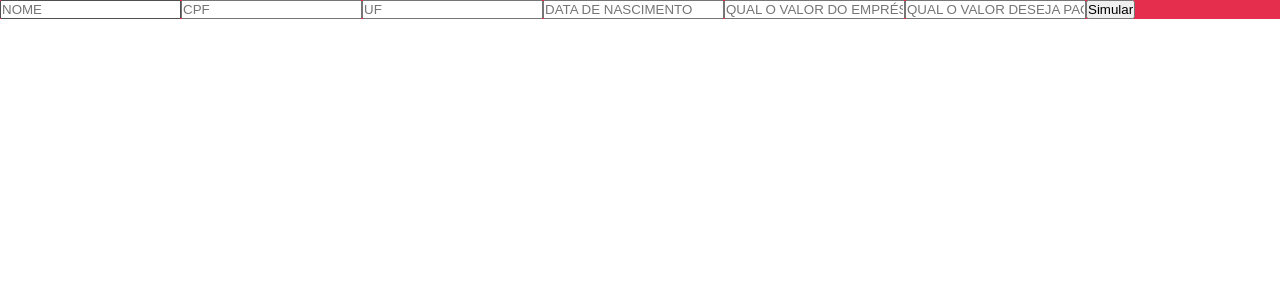
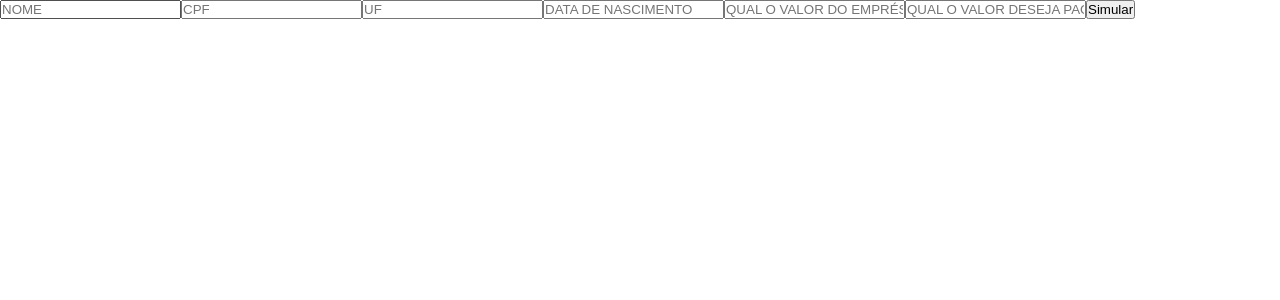
Before and after one commit to brunobastosfer/challenger-letalk, a React (Create React App) app in the folder frontend/: page / in a window 1280 px wide. Shown: the top 300 px of the page. Built offline with nearby package versions, Linux system fonts and the light colour scheme.

Commit message:
trabalhando no front-end

```diff
--- /dev/null
+++ b/frontend/src/components/Form/style.ts
@@ -0,0 +1 @@
+import {} from 'styled-components'
--- a/frontend/src/styles/global.ts
+++ b/frontend/src/styles/global.ts
@@ -2,17 +2,17 @@ import { createGlobalStyle } from 'styled-components';
 
 export const GlobalStyle = createGlobalStyle`
   :root {
-    --background: #f0f2f5;
-    --red: #e52e4d;
+    --background: #F6F6F6;
+    --button: #F3A126;
     --blue: #5429cc;
     --gren: #33cc95;
 
     --blue_ligth: #6933FF;
 
-    --text_title: #363f5f;
+    --text_title: #8F99A6;
     --text_body: #969cb3;
 
-    --shape: #ffffff;
+    --shape: #FFFFFF;
 
     --input_background: #e7e9ee
   }
```
